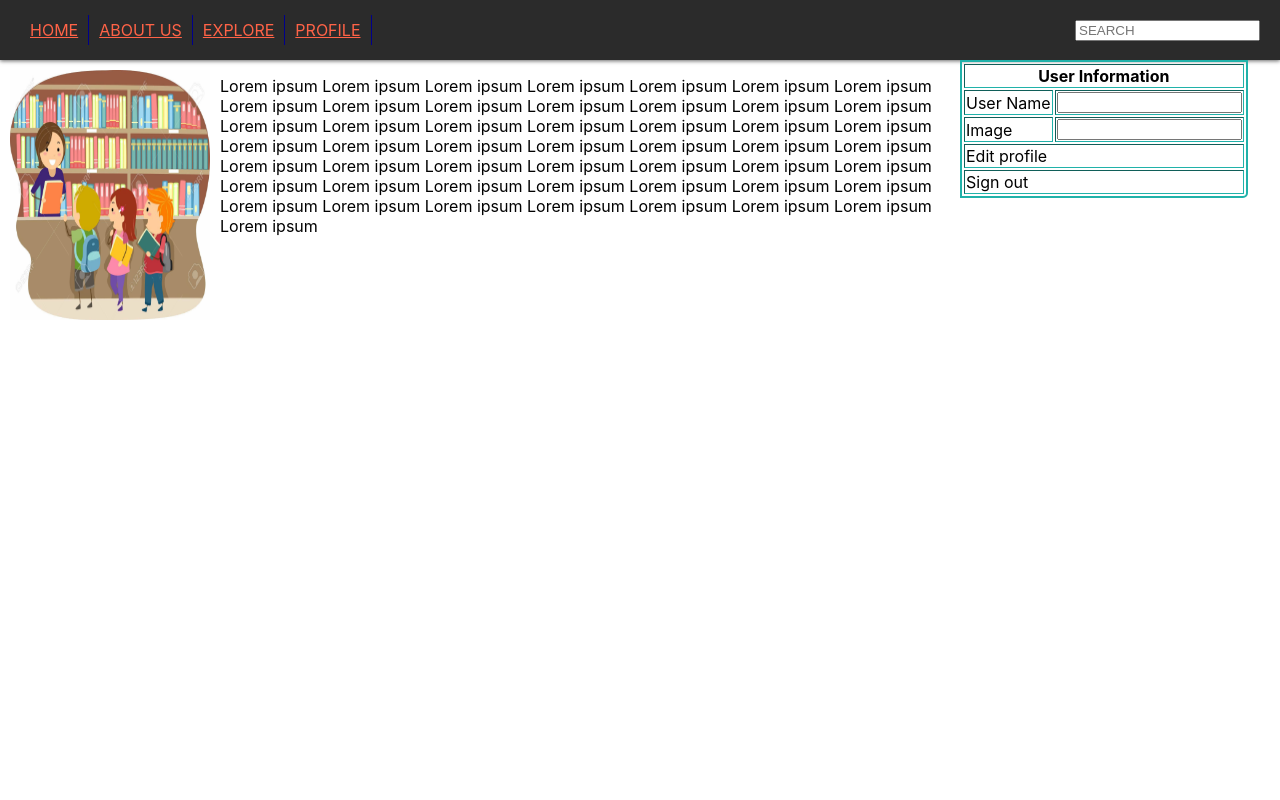
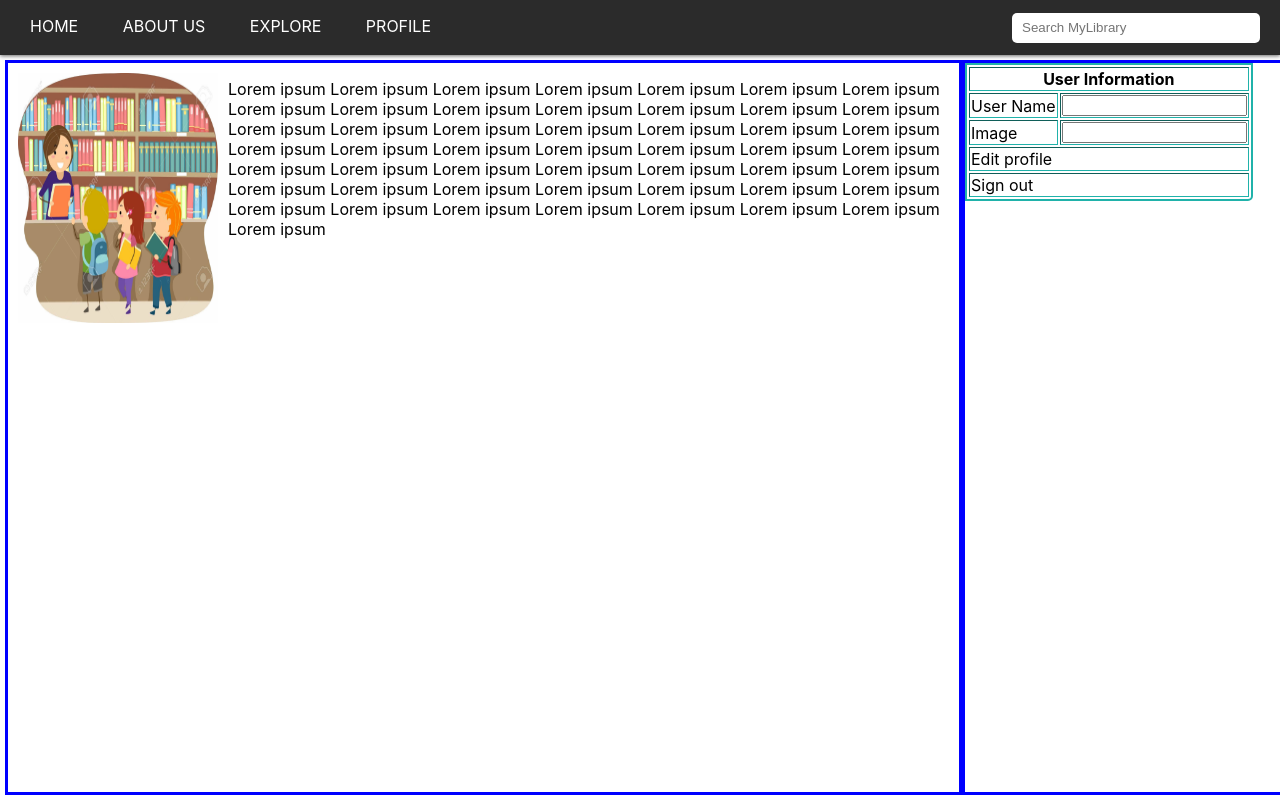
Before and after one commit to konyee95/Web-Application-Development, a PHP site: page / in a window 1280 px wide. Run offline with PHP 8.4, Linux system fonts and the light colour scheme.

Commit message:
fixed flex

```diff
--- a/MyLibrary/css/format.css
+++ b/MyLibrary/css/format.css
@@ -1,10 +1,12 @@
 .test-shit {
-	border: 5px solid blue;
+	border: 3px solid blue;
 }
 
 body {
 	background-color: white;
 	margin: 0;
+	width: 100%;
+	height: auto;
 	font-family: -apple-system, BlinkMacSystemFont, 'Segoe UI', Roboto, Oxygen, Ubuntu, Cantarell, 'Open Sans', 'Helvetica Neue', sans-serif
 }
 
@@ -17,19 +19,20 @@ table {
 	border-bottom-right-radius: 5px;
 }
 
-#main {
+#main-container {
 	margin: 0;
 	display: flex;
-	flex-direction: column;
+	flex: 1;
 	width: 100%;
 	height: 100%;
+	flex-direction: column;
 }
 
-#content {
+#info-container {
 	display: flex;
 	flex-direction: row;
-	margin: 0;
-	flex: 0.75;
+	margin: 5px;;
+	flex: 1;
 	width: 100%;
 	height: 100%
 }
--- a/MyLibrary/css/navigation-bar.css
+++ b/MyLibrary/css/navigation-bar.css
@@ -1,5 +1,5 @@
 #navigation {
-	height: 60px;
+	height: 55px;
 	display: flex;
 	justify-content: space-between;
 	align-items: center;
@@ -16,18 +16,23 @@
 
 #navigation ul li {
 	list-style-type: none;
-	display: inline;
+  display: inline-block;
+  padding-right: 20px;
 }
 
 #navigation li a {
 	display: block;
 	float: left;
 	padding: 5px 10px;
-	color: tomato;
-	text-decoration: underline;
-	border-right: 1px solid darkblue;
+	color: #fff;
+  text-decoration: none;
 }
 
-#navigation li a:hover {
-	background: yellow;
+#search-input {
+  height: 30px;
+  width: 20%;
+  border: 0;
+  border-radius: 5px;
+  box-sizing: border-box;
+  padding-left: 10px;
 }
--- a/MyLibrary/index.html
+++ b/MyLibrary/index.html
@@ -9,7 +9,7 @@
 </head>
 
 <body>
-    <div id="main">
+    <div id="main-container">
         <div id="navigation">
             <ul>
                 <li>
@@ -26,11 +26,11 @@
                 </li>
             </ul>
 
-            <input type="text" placeholder="SEARCH" />
+            <input id="search-input" type="text" placeholder="Search MyLibrary" />
         </div>
 
-        <div id="content">
-            <div id="library-info">
+        <div id="info-container">
+            <div id="library-info" class="test-shit">
                 <img class="to-left" src="image/Library.jpg" width="200" height="250" />
                 <p>Lorem ipsum Lorem ipsum Lorem ipsum Lorem ipsum Lorem ipsum Lorem ipsum Lorem ipsum Lorem ipsum Lorem ipsum
                     Lorem ipsum Lorem ipsum Lorem ipsum Lorem ipsum Lorem ipsum Lorem ipsum Lorem ipsum Lorem ipsum Lorem
@@ -41,7 +41,7 @@
                 </p>
             </div>
 
-            <div id="user-info">
+            <div id="user-info" class="test-shit">
                 <form name="user-info-form">
                     <table border="1">
                         <tr>
@@ -70,7 +70,6 @@
                             <td colspan="2">Sign out</td>
                         </tr>
                     </table>
-
                 </form>
             </div>
         </div>
```
